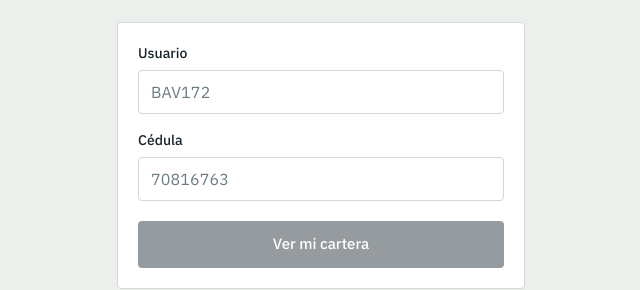
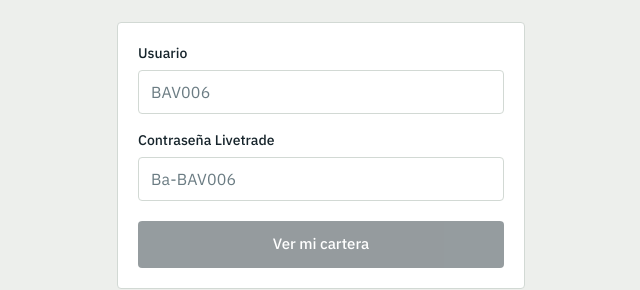
Before and after one commit to Joansebastianro78/carteras-livetrade, a Next.js app: page / in a window 1280 px wide. Shown: the part 287-577 px from the top of the page, without its empty margins (319-959 px from the left). Built offline with nearby package versions, Linux system fonts and the light colour scheme.

Commit message:
Update page.tsx

```diff
--- a/src/app/page.tsx
+++ b/src/app/page.tsx
@@ -105,7 +105,7 @@
                 autoComplete="username"
                 autoCapitalize="characters"
                 spellCheck={false}
-                placeholder="BAV172"
+                placeholder="BAV006"
                 value={usuario}
                 onChange={(e) => setUsuario(e.target.value.toUpperCase())}
                 className="campo cifras"
@@ -114,7 +114,7 @@
 
             <div>
               <label htmlFor="cedula" className="campo-etiqueta">
-                Cédula
+                Contraseña Livetrade
               </label>
               <input
                 id="cedula"
@@ -123,7 +123,7 @@
                 inputMode="text"
                 autoComplete="off"
                 spellCheck={false}
-                placeholder="70816763"
+                placeholder="Ba-BAV006"
                 value={cedula}
                 onChange={(e) => setCedula(e.target.value)}
                 className="campo cifras"
```
